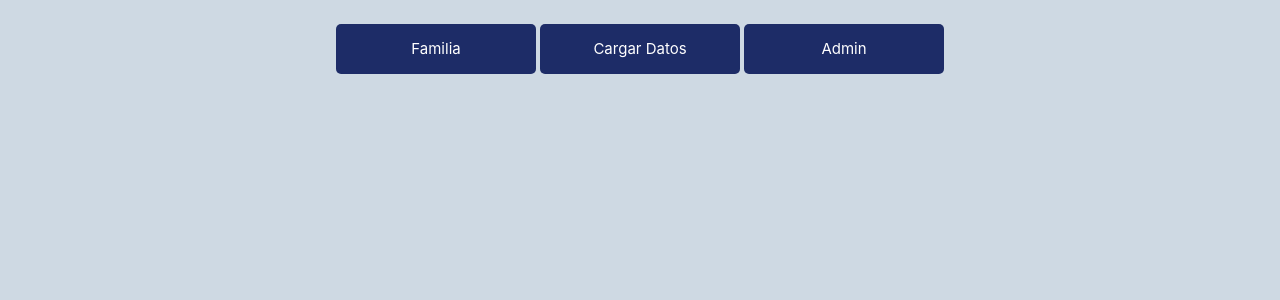
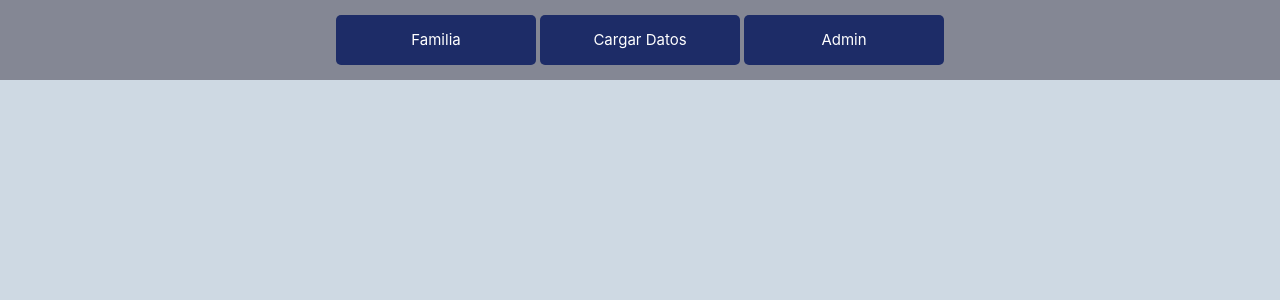
Before and after one commit to Vosinepi/familiaApp, a Django app: page / in a window 1280 px wide. Shown: the top 300 px of the page. Run offline with Django 4.2, Linux system fonts and the light colour scheme; style sheets or scripts are compiled from the project's sources; some libraries are stand-ins or nearby versions; some web fonts are replaced.

```diff
--- a/familiaApp/settings.py
+++ b/familiaApp/settings.py
@@ -60,7 +60,7 @@ TEMPLATES = [
     {
         "BACKEND": "django.template.backends.django.DjangoTemplates",
         "DIRS": [
-            r"C:\Users\ismael\Desktop\html\pytho-coder\familiaApp\arbolFamiliarApp\templates"
+            r"C:\Users\ismael\Desktop\html\pytho-coder\familiaApp\arbolFamiliarApp\templates",
         ],
         "APP_DIRS": True,
         "OPTIONS": {
--- a/static/index.css
+++ b/static/index.css
@@ -23,7 +23,9 @@ h1 {
   display: flex;
   align-items: center;
   justify-content: center;
+  background-color: #848794;
   width: 100%;
+  height: 80px;
   padding: 20px;
   text-align: center; }
   .inicio p {
--- a/static/index.scss
+++ b/static/index.scss
@@ -19,7 +19,9 @@ h1 {
   display: flex;
   align-items: center;
   justify-content: center;
+  background-color: $botonNumero;
   width: 100%;
+  height: 80px;
   padding: 20px;
 
   text-align: center;
```
Also changed, not shown: arbolFamiliarApp/templates/admin/base-site.html (deleted, +0 -10 lines), arbolFamiliarApp/templates/admin/base_site.html (added, +7 -0 lines), db.sqlite3, 1 other file.
